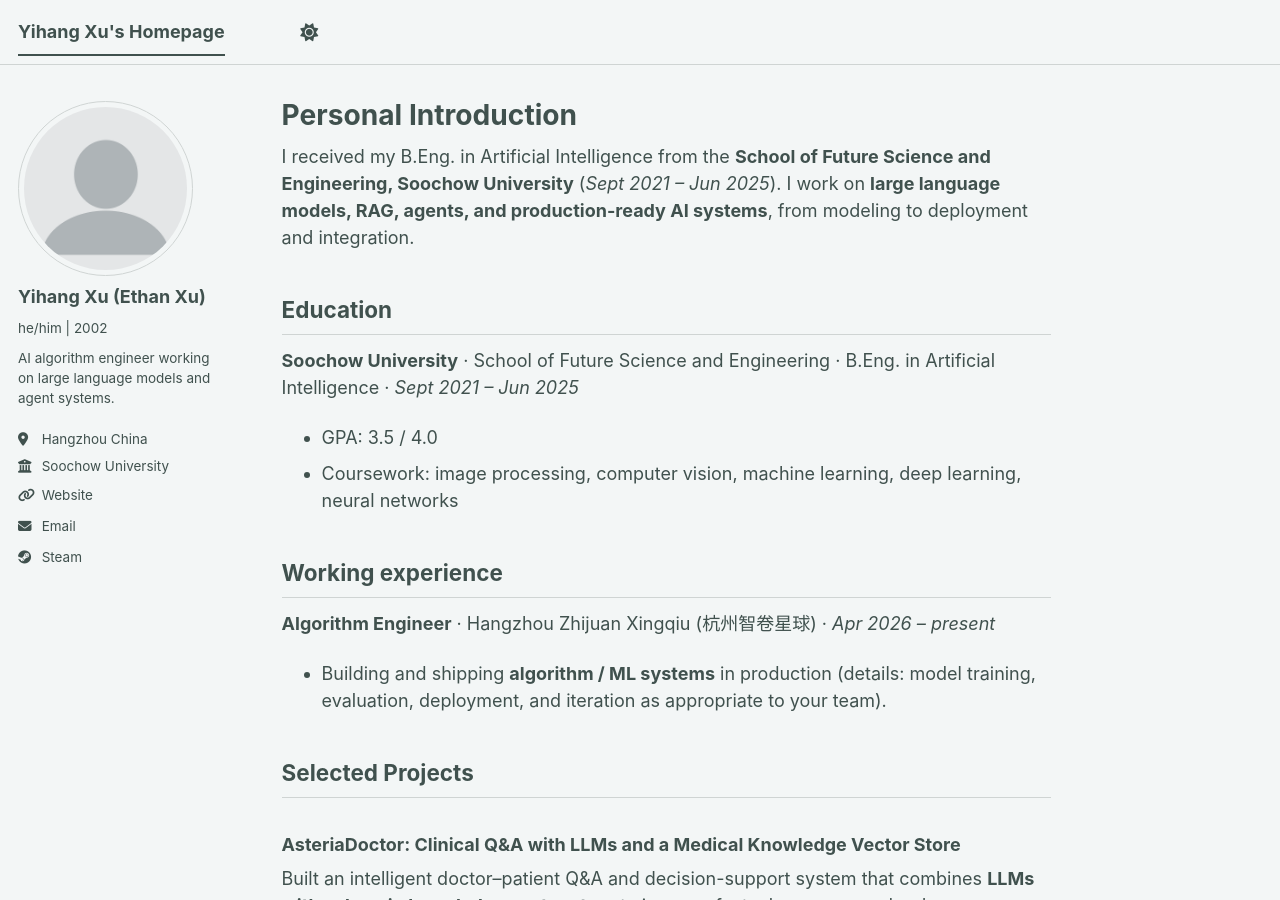
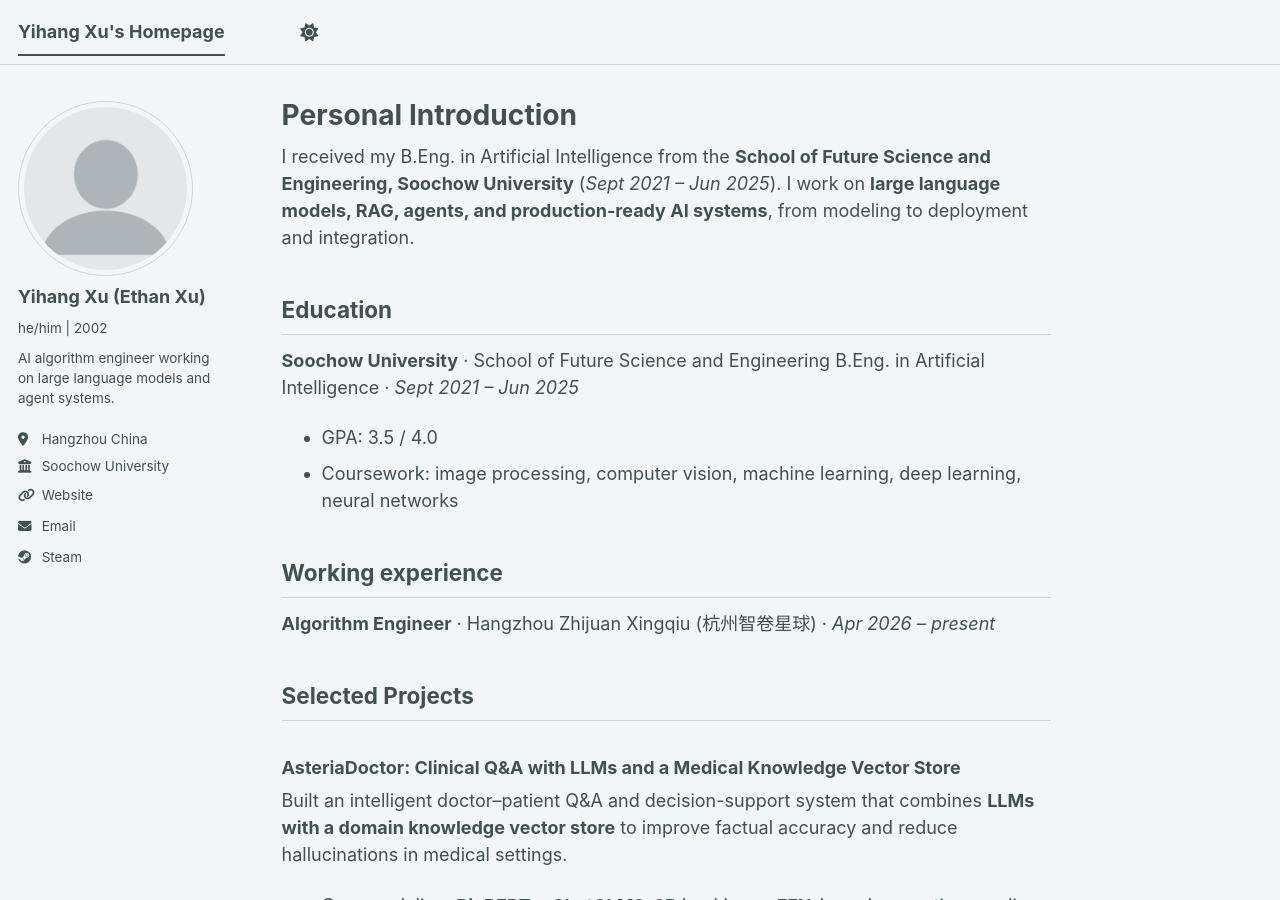
Before and after one commit to EthanXu1019/EthanXu1019.github.io, a Jekyll site: the page built from _pages/about.md, in a window 1280 px wide and 900 px high. Built offline with Jekyll 4.4.1, drawn with Linux system fonts in a browser that asks for light colours; a script bundle is joined from its source files by our own code; library files that are not in the unit come from our copies.

Commit message:
Update about.md

```diff
--- a/_pages/about.md
+++ b/_pages/about.md
@@ -11,15 +11,13 @@ I received my B.Eng. in Artificial Intelligence from the **School of Future Scie
 I work on **large language models, RAG, agents, and production-ready AI systems**, from modeling to deployment and integration.
 
 ## Education
-**Soochow University** · School of Future Science and Engineering · B.Eng. in Artificial Intelligence · *Sept 2021 – Jun 2025*
+**Soochow University** · School of Future Science and Engineering
+B.Eng. in Artificial Intelligence · *Sept 2021 – Jun 2025*
 - GPA: 3.5 / 4.0
 - Coursework: image processing, computer vision, machine learning, deep learning, neural networks
 
 ## Working experience
-
 **Algorithm Engineer** · Hangzhou Zhijuan Xingqiu (杭州智卷星球) · *Apr 2026 – present*
-
-- Building and shipping **algorithm / ML systems** in production (details: model training, evaluation, deployment, and iteration as appropriate to your team).
 
 ## Selected Projects
 ### AsteriaDoctor: Clinical Q&A with LLMs and a Medical Knowledge Vector Store
```
